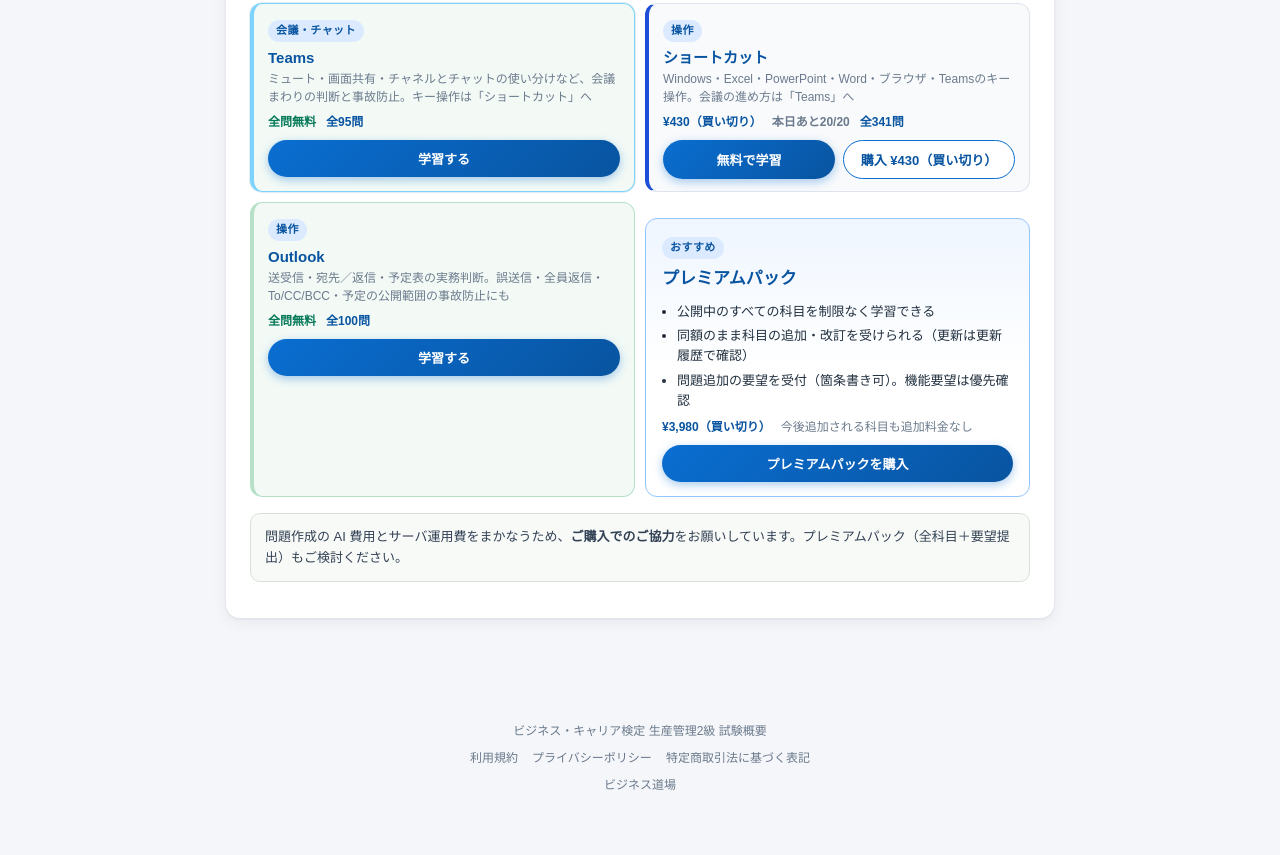
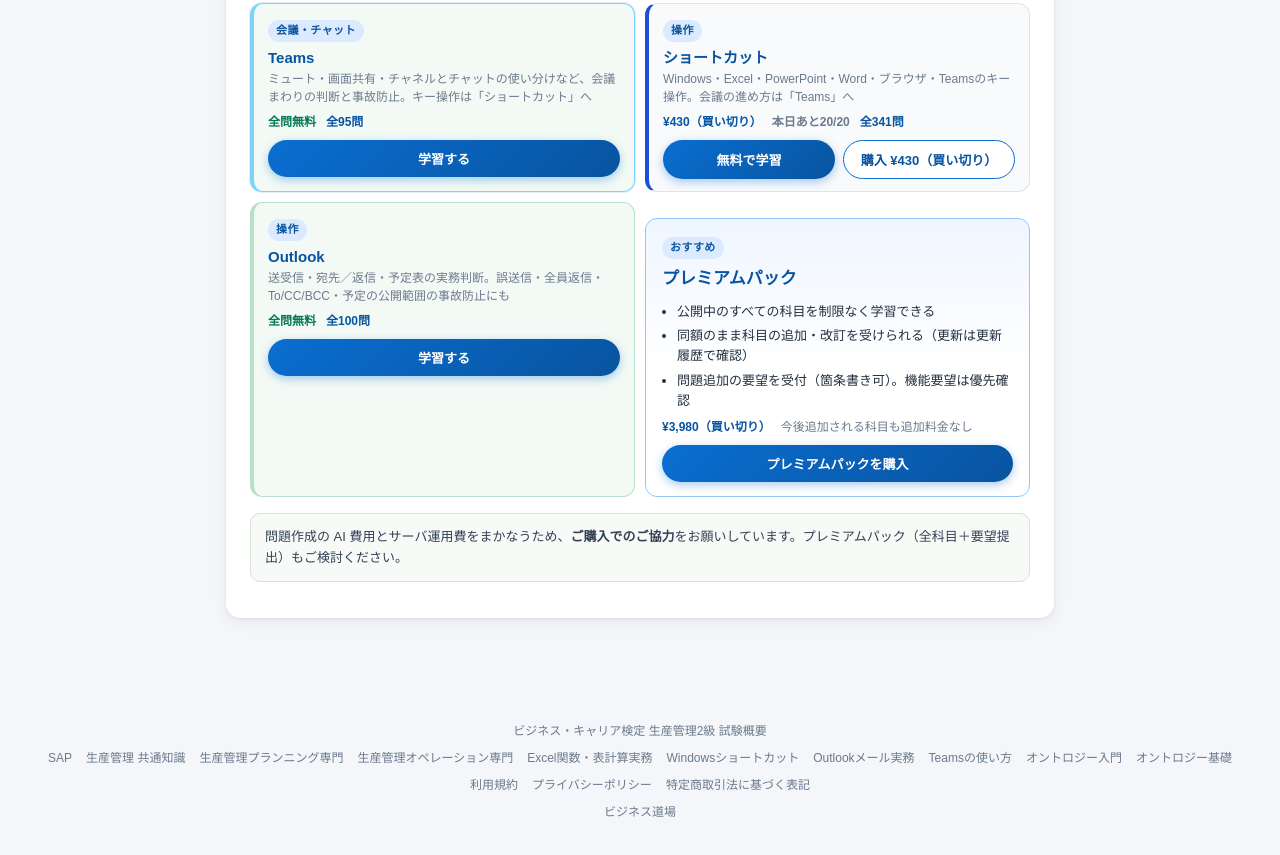
Before and after one commit to yoshida-hayato/buz-dojo, a website: page index.html in a window 1280 px wide. Shown: the part 1216-2071 px from the top of the page. Drawn offline with Linux system fonts and the light colour scheme; no server answers.

Commit message:
auto: 科目10本のフッターリンクを足す。/sap などの深いリンクがサイトのどこからも辿れなかった
index.html の静的な markup には <a href> が4本しか無い (ガイド1本と法務3本)。科目10本は /sap /excel-functions のような第1セグメントで直接起動できる深いリンクとして実装されているのに (js/subject-loader.js の getPathSubjectId が registry を引いて科目を決め、js/subject-config.js:140 が document.title を科目名に差し替える)、そこへ向かうリンクがサイトのどこにも無い。科目ピッカーのカードは js/screens-subjects.js:671 以降で <button type="button"> として組まれており、JavaScript を実行してもアンカーにはならない。sitemap.xml も robots.txt もリポジトリに無く (本番の /robots.txt は rewrites の ** で index.html の本文が返ってくることを取得して確認した)、つまり検索エンジンが10科目のURLを見つける経路が1つも無い。footer に既にある <nav class="site-footer-links"> と同じ型で3本目を足すだけなので、クリック経路や JavaScript には一切触らない。css/base.css:104 の .site-footer-links は flex-wrap: wrap なので10本でも折り返す。注意: index.html を読むテストは1件も無い (functions/__tests__ を grep して確認)。この変更はテストで担保されていない。

変更ファイル: index.html（置換 / 12行）
テスト: functions unit + firestore rules すべて成功
出典: Slack パッチ ts=1791626054.852859

```diff
--- a/index.html
+++ b/index.html
@@ -695,6 +695,18 @@
     <nav class="site-footer-links" aria-label="試験ガイド">
       <a href="/guides/seisan-kanri-2kyu.html">ビジネス・キャリア検定 生産管理2級 試験概要</a>
     </nav>
+    <nav class="site-footer-links" aria-label="科目一覧">
+      <a href="/sap">SAP</a>
+      <a href="/biz-career">生産管理 共通知識</a>
+      <a href="/biz-pm-planning">生産管理プランニング専門</a>
+      <a href="/biz-pm-operation">生産管理オペレーション専門</a>
+      <a href="/excel-functions">Excel関数・表計算実務</a>
+      <a href="/windows-shortcuts">Windowsショートカット</a>
+      <a href="/outlook-mail">Outlookメール実務</a>
+      <a href="/teams-collab">Teamsの使い方</a>
+      <a href="/ai-ontology-intro">オントロジー入門</a>
+      <a href="/ai-ontology-core">オントロジー基礎</a>
+    </nav>
     <nav class="site-footer-links" aria-label="法務情報">
       <a href="/legal/terms.html">利用規約</a>
       <a href="/legal/privacy.html">プライバシーポリシー</a>
```
